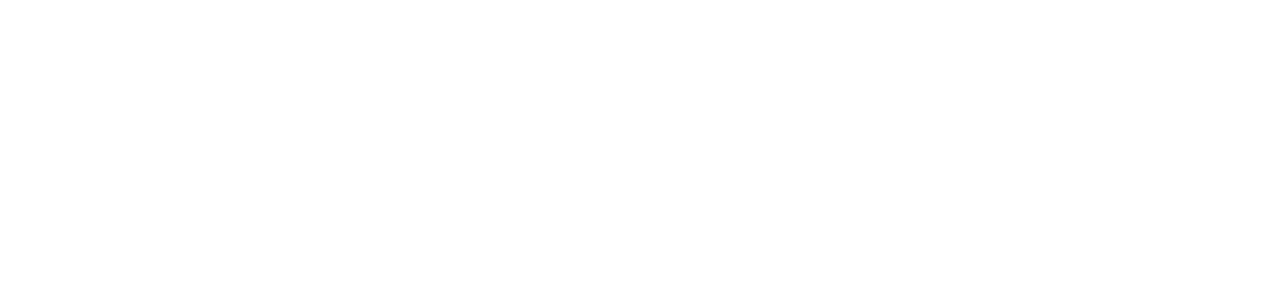
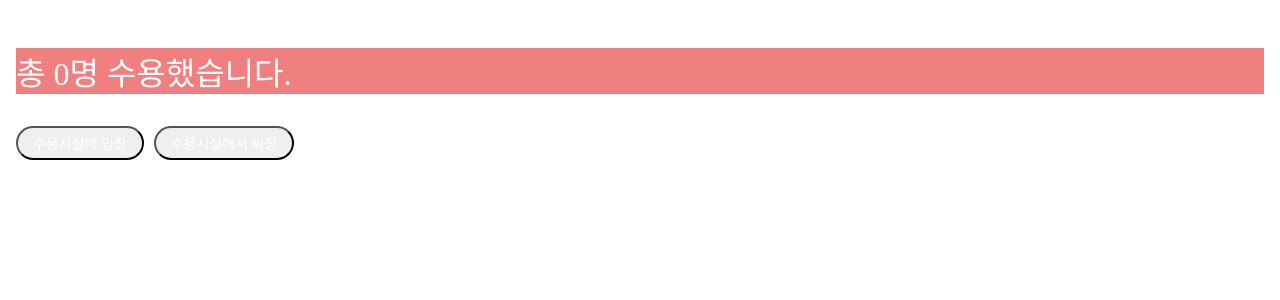
Before and after one commit to leehanseock/ReactProject2024, a React (Create React App) app: page / in a window 1280 px wide. Shown: the top 300 px of the page. Built offline with nearby package versions, Linux system fonts and the light colour scheme.

Commit message:
7장 실습 Accomodate

```diff
--- /dev/null
+++ b/src/chp07/Accomodate.jsx
@@ -0,0 +1,35 @@
+import React, {useState, useEffect} from "react";
+import useCounter from "./useCounter";
+
+const MAX_CAPACITY = 10;
+
+function Accomodate(props) {
+    const [isFull, setIsFull] = useState(false);
+    const [count, increaseCount, decreaseCount] = useCounter(0);
+    //컴포넌트가 생성(Mount) 되었을 때, 컴포넌트 내 상태가 변경(Update) 되었을 때
+    useEffect(()=>{
+        console.log("========================");
+        console.log("useEffect() is called.");
+        console.log(`isFull: ${isFull}`);
+    })
+
+    useEffect(()=>{
+        setIsFull(count >= MAX_CAPACITY);
+        console.log(`Current count value: ${count}`);
+    },[count]);
+
+    return (
+        <div style = {{ padding : 16}}>
+            <p>{`총 ${count}명 수용했습니다.`}</p>
+
+            <button onClick={increaseCount} disabled={isFull}>
+                수용시설에 입장
+            </button>
+            <button onClick={decreaseCount}>수용시설에서 퇴장</button>
+            {isFull && <p style={{color: "red"}}>정원이 가득찼습니다.</p>}
+        </div>
+    );
+
+}
+
+export default Accomodate;
--- a/src/index.js
+++ b/src/index.js
@@ -11,12 +11,13 @@
 import CommentList from './chp05/CommentList'
 import NotificationList from "./chp06/NotificationList";
 import './chp06/Styles.css'
+import Accomodate from "./chp07/Accomodate";
 
 const root = ReactDOM.createRoot(document.getElementById('root'));
 setInterval(()=>{
     root.render(
         <React.StrictMode>
-            <NotificationList />
+            <Accomodate />
         </React.StrictMode>
     );
     }
```
